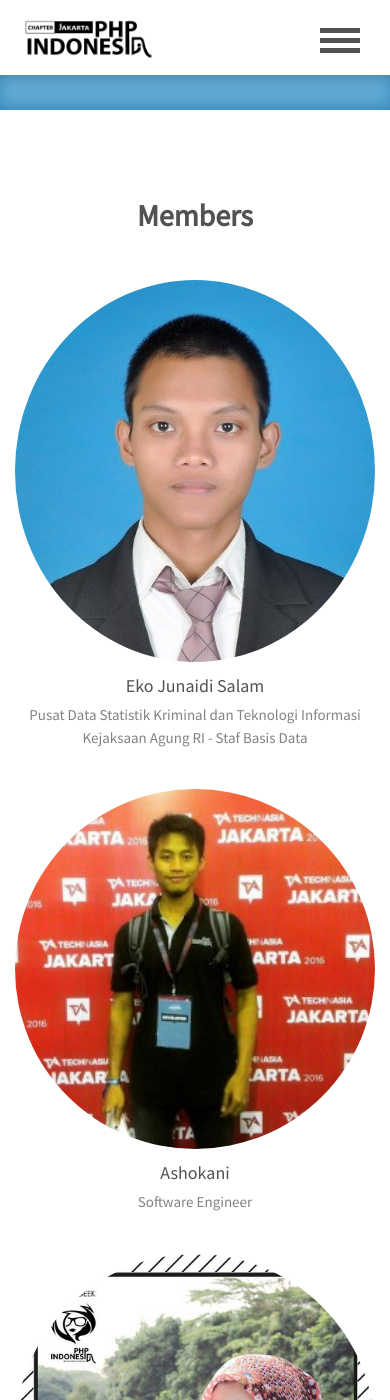
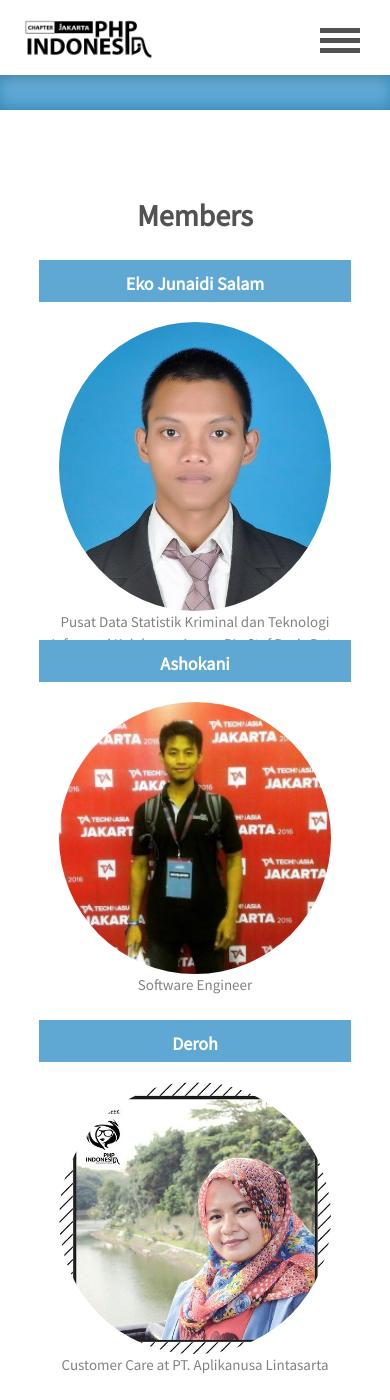
Before and after one commit to phpid-jakarta/phpid-jakarta.github.io, a Jekyll site: the page built from index.html, in a window 390 px wide and 1400 px high, scrolled down 3384 px. Built offline with Jekyll 4.4.1, drawn with Linux system fonts in a browser that asks for light colours; nearby versions of some CDN libraries; the list of posts is cut into pages by our own code; a style sheet for code colours, icons or effects is not loaded.

Commit message:
#122 center member list in homepage

```diff
--- a/_sass/minima/site/_home.scss
+++ b/_sass/minima/site/_home.scss
@@ -93,10 +93,38 @@
     text-align: center;
     &__item
     {
-        padding: 20px;
+        width: 20%;
+        display: inline-block;
+        vertical-align: top;
+        margin: 0 5px;
+        height: 380px;
+
+        @include media-query-min($on-laptop)
+        {
+            box-shadow: 0 1px 3px rgba(0,0,0,0.12), 0 1px 2px rgba(0,0,0,0.24);
+            transition: all 0.3s cubic-bezier(.25,.8,.25,1);
+        }
+
+        @include media-query($on-palm)
+        {
+            width: 80%;
+        }
+
+        &:hover
+        {
+            @include media-query-min($on-laptop)
+            {
+                box-shadow: 0 14px 28px rgba(0,0,0,0.25), 0 10px 10px rgba(0,0,0,0.22);
+            }
+        }
+
     }
     &__avatar
     {
+        &__wrapper{
+            padding: 0 20px;
+        }
+
         overflow: hidden;
         @include border-radius(50%);
         img
@@ -108,7 +136,10 @@
     &__name
     {
         font-size: 18px;
-        margin: 10px 0 5px 0;
+        padding: 10px 0 5px 0;
+        margin-bottom: 20px;
+        background-color: $carolina;
+        color: #fff;
     }
     &__jobs
     {
--- a/index.html
+++ b/index.html
@@ -77,11 +77,13 @@ layout: home
 
 	<div class="row">
 		{% for member in site.data.member_organizer %}
-			<div class="col-md-2 member__item">
-				<div class="member__avatar">
-					<img src="{{ member.image }}" alt="{{ member.name }}">
+			<div class="member__item">
+				<div class="member__name"><b>{{ member.name }}</b></div>
+				<div class="member__avatar__wrapper">
+					<div class="member__avatar">
+						<img src="{{ member.image }}" alt="{{ member.name }}">
+					</div>
 				</div>
-				<div class="member__name">{{ member.name }}</div>
 				<div class="member__jobs">{{ member.jobs }}</div>
 			</div>
 		{% endfor %}
```
